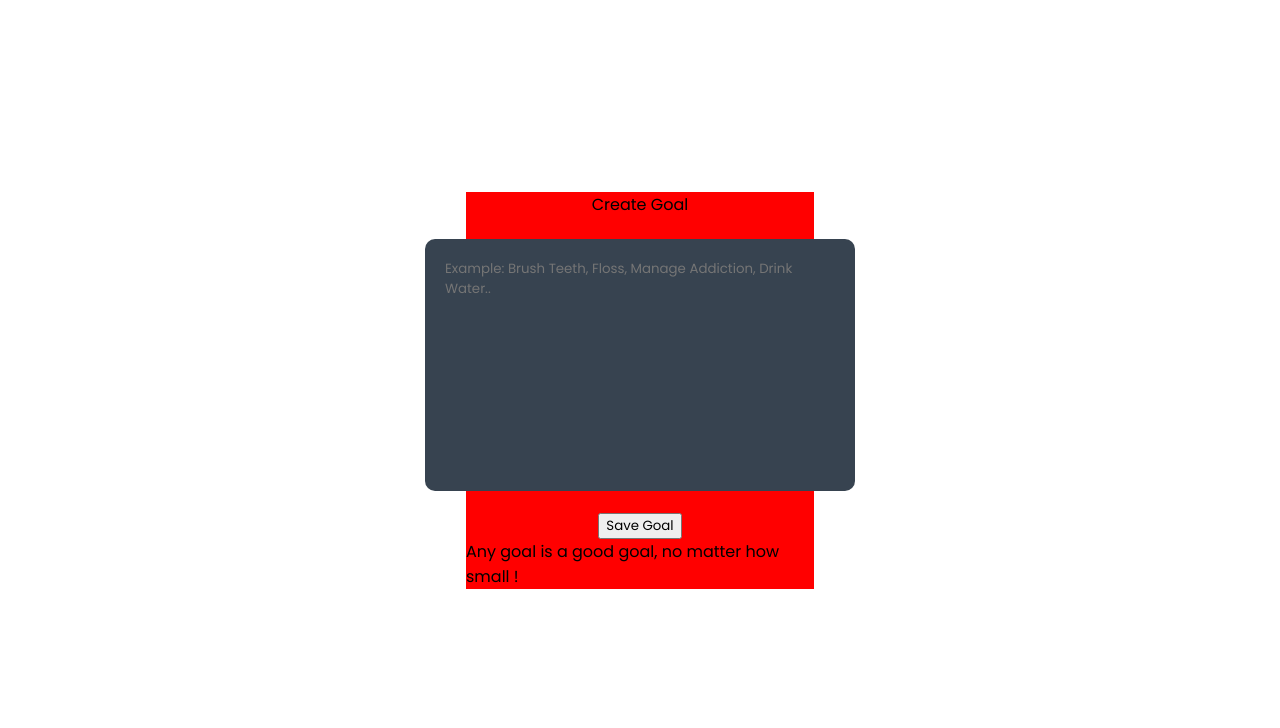
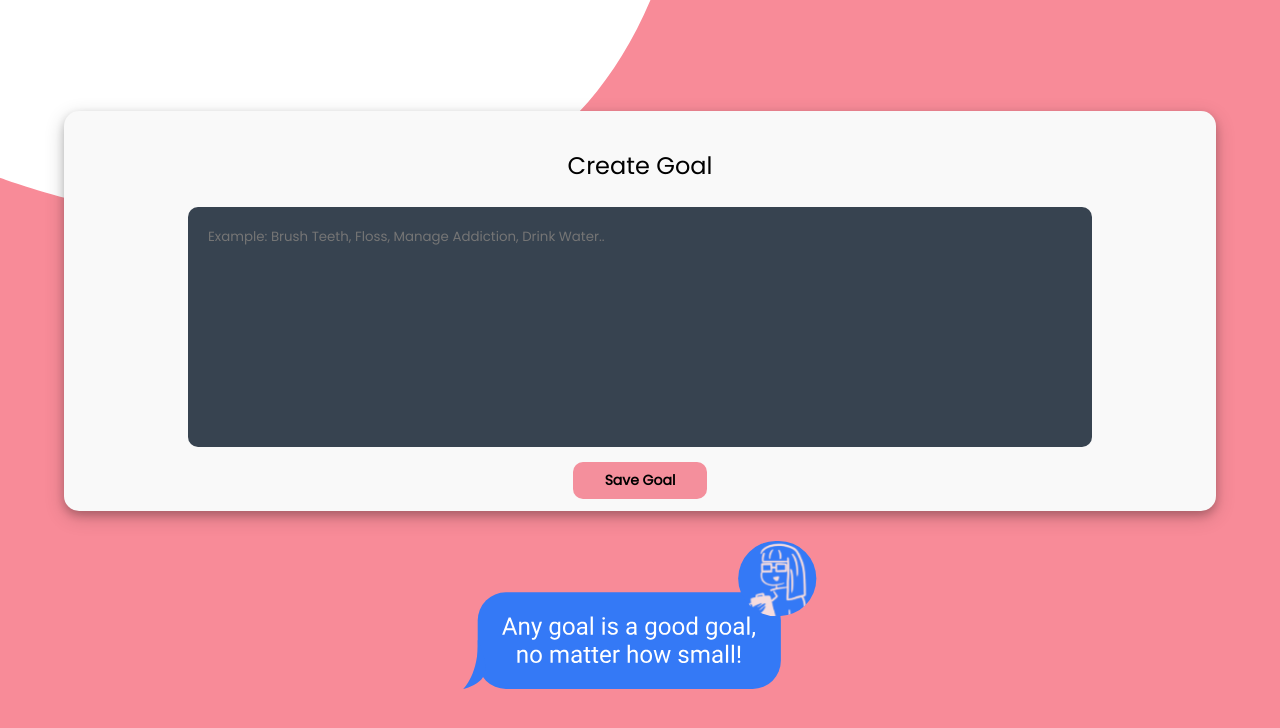
Before and after one commit to mpadil18/NeuroPets, a React (Create React App) app in the folder frontend/: page / in a window 1280 px wide. Shown: the top 728 px of the page. Built offline with nearby package versions, Linux system fonts and the light colour scheme.

Commit message:
Cleaned up UI and added speech bubble

```diff
--- a/frontend/src/Create-Goal/Create-Goal.css
+++ b/frontend/src/Create-Goal/Create-Goal.css
@@ -1,20 +1,56 @@
-.Create-Goal {
+.CreateGoal {
     display: flex;
     justify-content: center;
     align-items: center;
     flex-direction: column;
-    margin: 15% auto;
-    width: 348px;
-    height: 397px;
-    background: red;
+    background: url("../assets/PinkWave.svg") no-repeat center bottom;
+    height: 100vh;
+    background-size: cover;
+}
+
+.CreateGoalBubble {
+    display: flex;
+    justify-content: center;
+    align-items: center;
+    flex-direction: column;
+    margin: 0px 0px 30px 0px;
+    width: 90vw;
+    height: 50vh;
+    background: #F9F9F9;
+    border-radius: 15px;
+    box-shadow: 0 4px 8px 0 rgba(0, 0, 0, 0.2), 0 6px 20px 0 rgba(0, 0, 0, 0.19);
 }
 
 .GoalText {
-    margin: 22px;
-    height: 222px;
+    height: 50%;
+    width: 75%;
     background-color: #374350;
     border-radius: 10px;
     border: none;
     padding: 20px;
     resize: none;
+    margin: 0px 0px 15px 0px;
 }
+
+.BubbleHeader {
+    font-size: 24px;
+    font-weight: 400;
+}
+
+.BubbleButton {
+    background: #F48F9C;
+    border: none;
+    border-radius: 10px;
+    font-size: 14px;
+    font-weight: 700;
+    padding: 8px 32px;
+}
+
+.BubbleButton:hover {
+    background: #BA4352;
+}
+
+.ProfessorText {
+    max-height: 148px;
+    width: 100%;
+}
--- a/frontend/src/Create-Goal/Create-Goal.js
+++ b/frontend/src/Create-Goal/Create-Goal.js
@@ -1,20 +1,20 @@
 import "./Create-Goal.css"
-
+import ProfText from "../assets/ProfTextA.svg"
 function CreateGoal() {
     return (
-      <div className="Create-Goal">
-        Create Goal
-        <textarea className="GoalText" rows="5" cols="33"
-        placeholder="Example: Brush Teeth, Floss, Manage Addiction, Drink Water.."
-        />
+      <div className="CreateGoal">
+        <div className="CreateGoalBubble">
+          <p className="BubbleHeader">Create Goal</p>
+          <textarea className="GoalText" rows="5" cols="33"
+          placeholder="Example: Brush Teeth, Floss, Manage Addiction, Drink Water.."
+          />
 
-        <button>
-          Save Goal
-        </button>
+          <button className="BubbleButton">
+            Save Goal
+          </button>
+        </div>
 
-        <div className = "text-box">
-          Any goal is a good goal, no matter how small !
-        </div>
+        <img className = "ProfessorText" src={ProfText} alt="Professor speech bubble"></img>
 
       </div>
     );
```
Also changed, not shown: frontend/src/assets/PinkWave.svg (added), frontend/src/assets/ProfTextA.svg (added).
